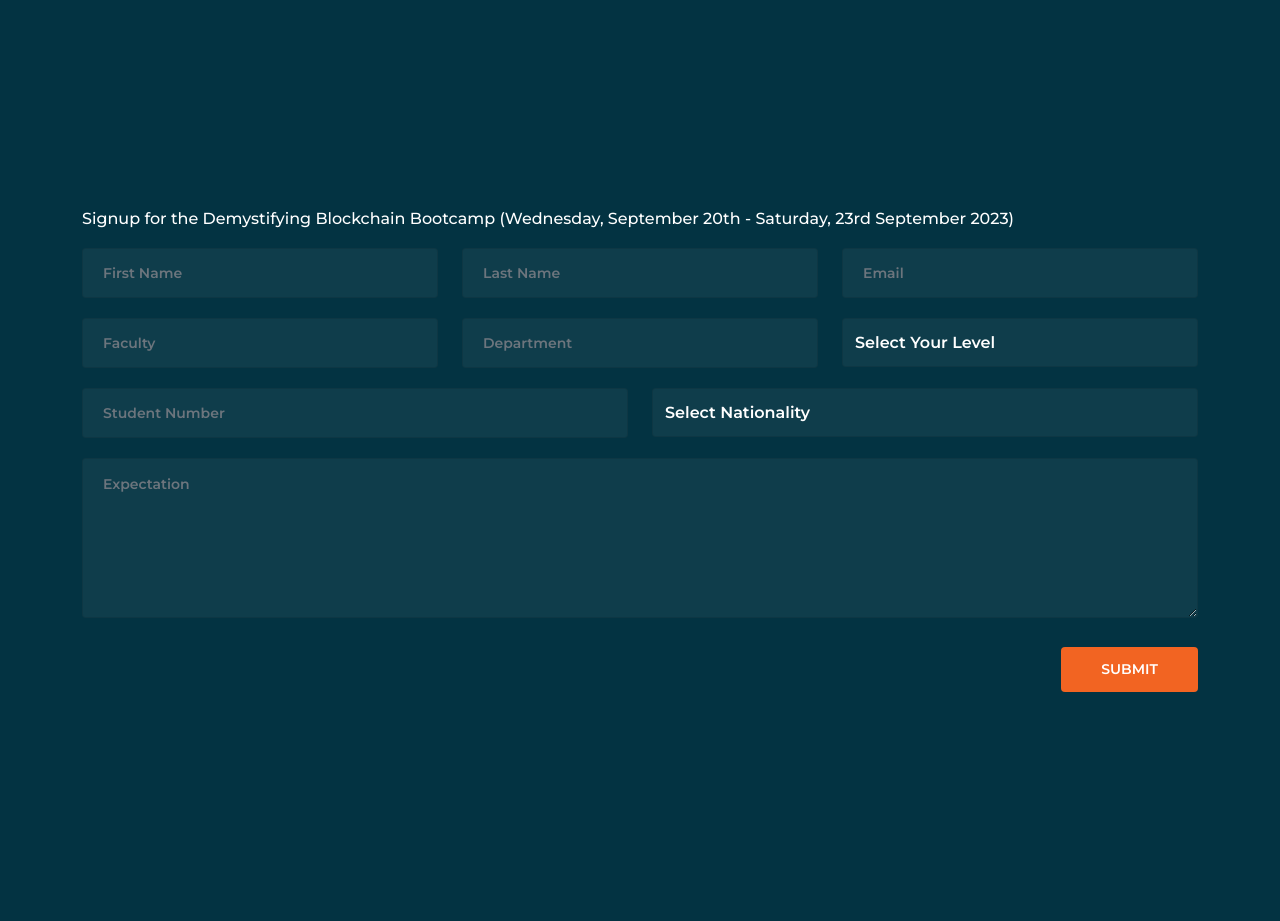
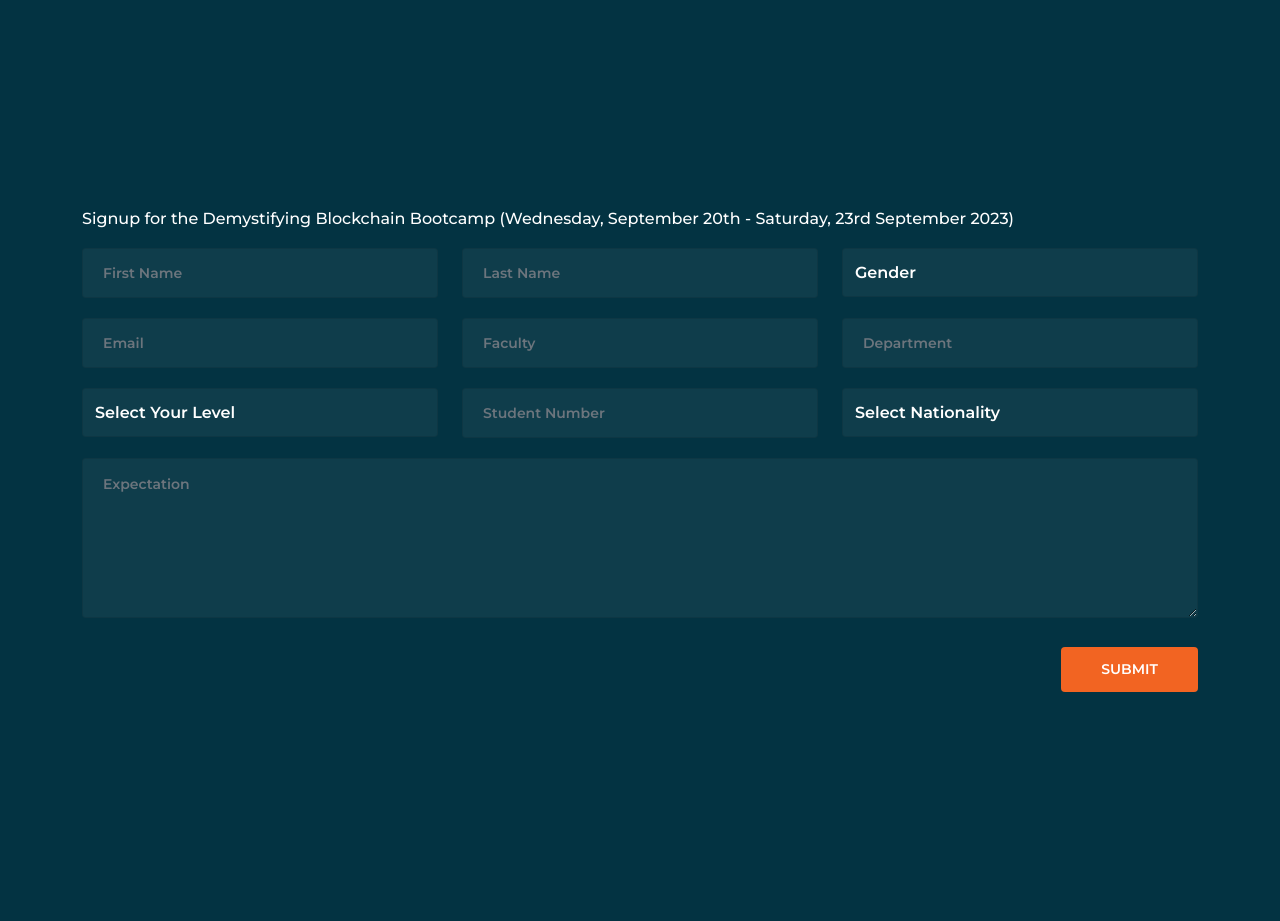
Before and after one commit to ujblockchain/sarchiweb, a Django app: page /bootcamp/registration/ in a window 1280 px wide. Shown: the part 647-1568 px from the top of the page. Run offline with Django 3.2, Linux system fonts and the light colour scheme; parts of the project's set-up code (start-up, migrations or seed data) failed here and were passed over; some libraries are stand-ins or nearby versions; some web fonts are replaced.

Commit message:
add gender field

```diff
--- a/jinja2/forms/training-form.html
+++ b/jinja2/forms/training-form.html
@@ -23,11 +23,7 @@
             background: rgba(255, 255, 255, 0.05) !important;
             color: #61757a !important;
         }
-
-        select#id_level {
-            height: 49px;
-        }
-        select#id_nationality {
+        select#id_gender, select#id_level, select#id_nationality {
             height: 49px;
         }
         .btn_ajax {
@@ -92,6 +88,12 @@
                             </li>
                             <li class="col-sm-4">
                                 <label>
+                                    {{training_form.gender}}
+                                    <p id="error-gender" class="error-info" style="color: #ef9a9a; text-transform: capitalize; display: none;"></p>
+                                </label>
+                            </li>
+                            <li class="col-sm-4">
+                                <label>
                                     {{training_form.email}}
                                     <p id="error-email" class="error-info" style="color: #ef9a9a; text-transform: capitalize; display: none;"></p>
                                 </label>
@@ -115,13 +117,13 @@
                                     <p id="error-level" class="error-info" style="color: #ef9a9a; text-transform: capitalize; display: none;"></p>
                                 </label>
                             </li>
-                            <li class="col-sm-6">
+                            <li class="col-sm-4">
                                 <label>
                                     {{training_form.student_number}}
                                     <p id="error-student_number" class="error-info" style="color: #ef9a9a; text-transform: capitalize; display: none;"></p>
                                 </label>
                             </li>
-                            <li class="col-sm-6">
+                            <li class="col-sm-4">
                                 <label>
                                     {{training_form.nationality}}
                                     <p id="error-nationality" class="error-info" style="color: #ef9a9a; text-transform: capitalize; display: none;"></p>
@@ -170,7 +172,7 @@
             if(message){
                 message.style.display = 'none';
             }
-        }, 10000)
+        }, 12000)
       </script>
 
     {% endblock extraScript %}
```
